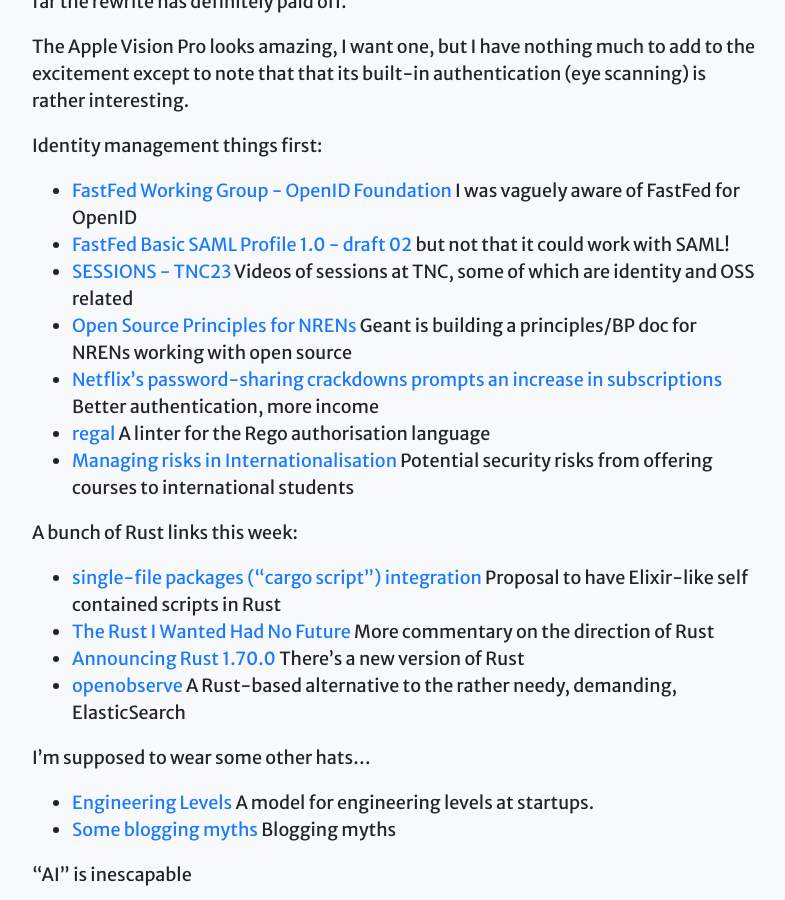
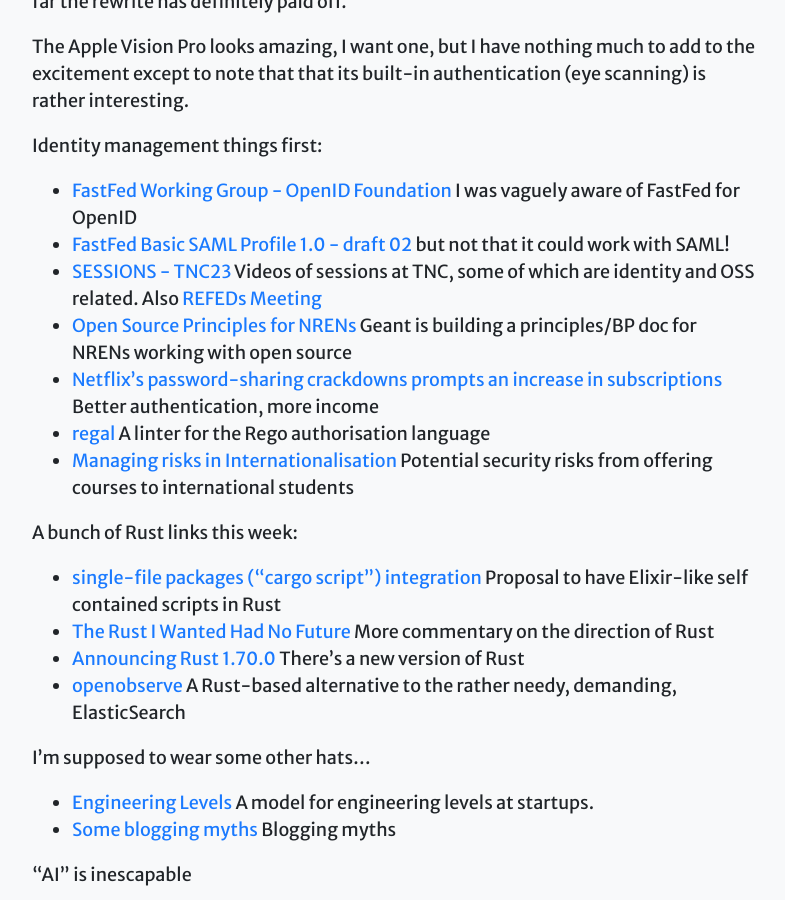
Before and after one commit to Digital-Identity-Labs/digital-identity-labs.github.io, a Jekyll site: the page built from _posts/2023-06-12-com12.markdown, in a window 1280 px wide and 900 px high, scrolled down 725 px. Shown: the whole window, without its empty margins (246-1031 px from the left). Built offline with Jekyll 4.4.1, drawn with Linux system fonts in a browser that asks for light colours; comment, search, counter and statistics services are not loaded.

Commit message:
Add REFEDS meeting link

```diff
--- a/_posts/2023-06-12-com12.markdown
+++ b/_posts/2023-06-12-com12.markdown
@@ -19,7 +19,7 @@
 
 * [FastFed Working Group - OpenID Foundation](https://openid.net/wg/fastfed/) I was vaguely aware of FastFed for OpenID
 * [FastFed Basic SAML Profile 1.0 - draft 02](https://openid.net/specs/fastfed-saml-1_0-02.html) but not that it could work with SAML!
-* [SESSIONS - TNC23](https://tnc23.geant.org/sessions/#s272) Videos of sessions at TNC, some of which are identity and OSS related
+* [SESSIONS - TNC23](https://tnc23.geant.org/sessions/#s272) Videos of sessions at TNC, some of which are identity and OSS related. Also [REFEDs Meeting](https://refeds.org/meetings/46th)
 * [Open Source Principles for NRENs](https://wiki.geant.org/display/GREEN/Open+Source+Principles+for+NRENs) Geant is building a principles/BP doc for NRENs working with open source
 * [Netflix's password-sharing crackdowns prompts an increase in subscriptions](https://qz.com/netflix-password-sharing-crackdown-more-subscriptions-1850522985) Better authentication, more income
 * [regal](https://github.com/StyraInc/regal) A linter for the Rego authorisation language
```
